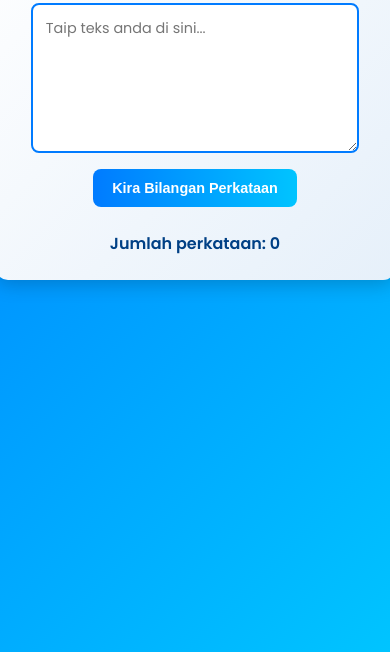
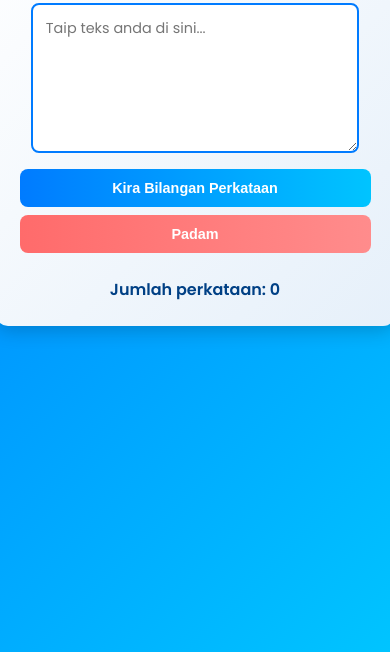
Before and after one commit to Aqiliman2010/Web-zul, a plain HTML site: page index.html in a window 390 px wide. Shown: the part 192-844 px from the top of the page. Drawn offline with Linux system fonts and the light colour scheme.

Commit message:
Update index.html

```diff
--- a/index.html
+++ b/index.html
@@ -24,8 +24,8 @@
             background-size: 200%;
             -webkit-background-clip: text;
             -webkit-text-fill-color: transparent;
-            -webkit-text-stroke: 1px white; /* Garis putih mengelilingi teks */
-            text-shadow: 0 0 4px rgba(255, 255, 255, 0.5); /* Tambahan kesan lembut */
+            -webkit-text-stroke: 1px white;
+            text-shadow: 0 0 4px rgba(255, 255, 255, 0.5);
             animation: gradientMove 3s linear infinite;
             text-align: center;
         }
@@ -68,10 +68,14 @@
             border-color: #00C4FF;
             box-shadow: 0 0 8px rgba(0, 123, 255, 0.3);
         }
+        .button-container {
+            display: flex;
+            justify-content: center;
+            gap: 1rem;
+            margin-bottom: 1rem;
+        }
         button {
             padding: 0.8rem 1.5rem;
-            background: linear-gradient(90deg, #007BFF, #00C4FF);
-            color: white;
             border: none;
             border-radius: 8px;
             cursor: pointer;
@@ -79,9 +83,20 @@
             font-weight: 600;
             transition: transform 0.2s ease, box-shadow 0.2s ease;
         }
+        #kiraBtn {
+            background: linear-gradient(90deg, #007BFF, #00C4FF);
+            color: white;
+        }
+        #padamBtn {
+            background: linear-gradient(90deg, #ff6b6b, #ff8c8c);
+            color: white;
+        }
         button:hover {
             transform: translateY(-2px);
             box-shadow: 0 4px 10px rgba(0, 123, 255, 0.4);
+        }
+        #padamBtn:hover {
+            box-shadow: 0 4px 10px rgba(255, 107, 107, 0.4);
         }
         #keputusan {
             margin-top: 1.5rem;
@@ -99,7 +114,7 @@
             h1 {
                 font-size: 2.5rem;
                 margin: 1rem 0;
-                -webkit-text-stroke: 0.8px white; /* Kurangkan stroke untuk skrin kecil */
+                -webkit-text-stroke: 0.8px white;
             }
             .container {
                 padding: 1.5rem;
@@ -112,6 +127,10 @@
                 width: 85%;
                 font-size: 0.9rem;
                 height: 120px;
+            }
+            .button-container {
+                flex-direction: column;
+                gap: 0.5rem;
             }
             button {
                 font-size: 0.9rem;
@@ -128,7 +147,10 @@
     <div class="container">
         <h2>Pengira Bilangan Perkataan</h2>
         <textarea id="inputTeks" placeholder="Taip teks anda di sini..."></textarea>
-        <button onclick="kiraPerkataan()">Kira Bilangan Perkataan</button>
+        <div class="button-container">
+            <button id="kiraBtn" onclick="kiraPerkataan()">Kira Bilangan Perkataan</button>
+            <button id="padamBtn" onclick="padamTeks()">Padam</button>
+        </div>
         <div id="keputusan">Jumlah perkataan: 0</div>
     </div>
 
@@ -228,6 +250,12 @@
             const bilanganPerkataan = senaraiPerkataan.length;
             document.getElementById('keputusan').textContent = `Jumlah perkataan: ${bilanganPerkataan}`;
         }
+
+        function padamTeks() {
+            document.getElementById('inputTeks').value = '';
+            document.getElementById('keputusan').textContent = `Jumlah perkataan: 0`;
+            console.log('Teks dipadam, keputusan: 0');
+        }
     </script>
 </body>
 </html>
```
